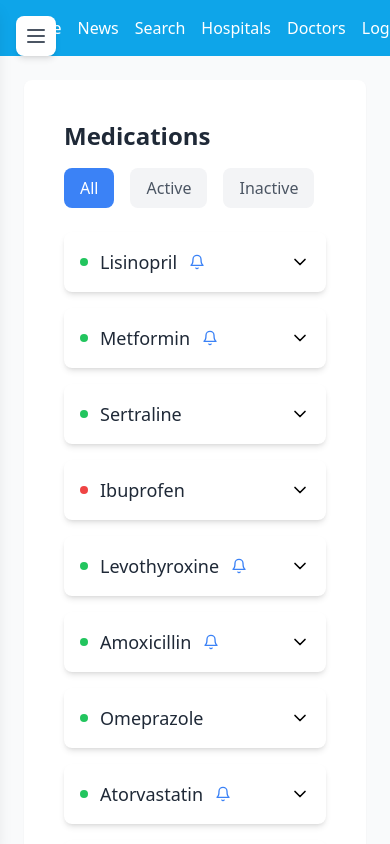
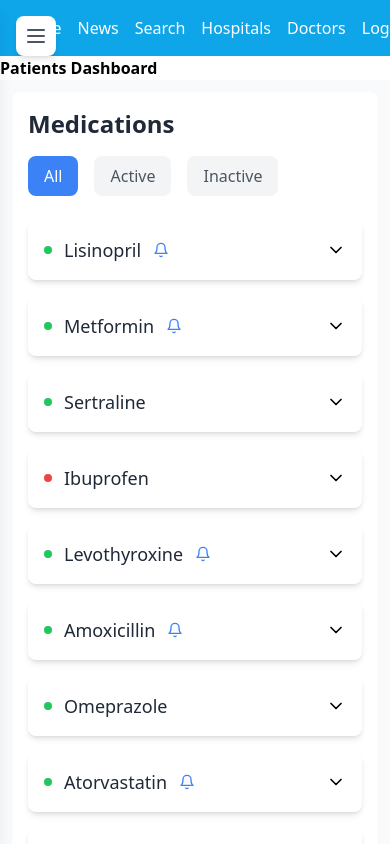
Before and after one commit to juanmilkah/tibiwa, a React (Vite) app in the folder client/: page / in a window 390 px wide. Shown: the top 844 px of the page. Built offline with nearby package versions, Linux system fonts and the light colour scheme.

Commit message:
account type banner && styling colors

```diff
--- a/client/src/components/Dashboard/User/Patient/Dashboard.tsx
+++ b/client/src/components/Dashboard/User/Patient/Dashboard.tsx
@@ -115,8 +115,8 @@ export default function UserDashboard() {
         </nav>
 
         {/* Main Content */}
-        <main className="flex-1 p-6 lg:p-8">
-          <div className="p-6 mx-auto bg-white rounded-lg max-w-7xl shadow-sm">
+        <main className="flex-1 p-3 lg:p-8">
+          <div className="mx-auto bg-white rounded-lg max-w-7xl shadow-sm">
             {renderSection()}
           </div>
         </main>
--- a/client/src/components/Dashboard/User/components/Appointments/Appointments.tsx
+++ b/client/src/components/Dashboard/User/components/Appointments/Appointments.tsx
@@ -82,7 +82,7 @@ export default function Appointments() {
       <div className="overflow-hidden bg-white border border-gray-200 rounded-lg shadow-sm">
         <div
           onClick={() => toggleDetails(appt.id)}
-          className="flex items-center justify-between p-4 cursor-pointer hover:bg-gray-50"
+          className="flex items-center justify-between p-4 cursor-pointer hover:bg-gray-100"
         >
           <div className="flex items-center space-x-4">
             <Calendar className="text-gray-500" size={20} />
@@ -113,7 +113,7 @@ export default function Appointments() {
         </div>
 
         {isExpanded && (
-          <div className="p-4 border-t border-gray-100 bg-gray-50 space-y-3">
+          <div className="p-4 bg-gray-400 border-t border-gray-100 space-y-3">
             <div className="grid gap-3">
               <div className="flex items-center text-gray-700 space-x-2">
                 <FileText size={16} className="text-gray-500" />
--- a/client/src/components/Dashboard/User/components/Medication/Medication.tsx
+++ b/client/src/components/Dashboard/User/components/Medication/Medication.tsx
@@ -58,7 +58,7 @@ export default function Medication() {
             : value === "inactive"
             ? "bg-red-500 text-white"
             : "bg-blue-500 text-white"
-          : "bg-gray-100 text-gray-600 hover:bg-gray-200"
+          : "bg-gray-100 text-gray-600 hover:bg-gray-500"
       }`}
     >
       {label}
@@ -72,7 +72,7 @@ export default function Medication() {
       <div className="mb-4 overflow-y-auto bg-white rounded-lg shadow-md">
         <div
           onClick={() => ToggleShowDetails(med.id)}
-          className="flex items-center justify-between p-4 cursor-pointer hover:bg-gray-400"
+          className="flex items-center justify-between p-4 cursor-pointer hover:bg-gray-100"
         >
           <div className="flex items-center space-x-3">
             <div
--- a/client/src/pages/Home/Home.tsx
+++ b/client/src/pages/Home/Home.tsx
@@ -7,10 +7,19 @@ export default function Home() {
   const accountType = AccountType();
 
   return accountType === "Patient" ? (
-    <PatientDashboard />
+    <>
+      <b>Patients Dashboard</b>
+      <PatientDashboard />
+    </>
   ) : accountType === "Doctor" ? (
-    <DoctorDashboard />
+    <>
+      <b>Patients Dashboard</b>
+      <DoctorDashboard />
+    </>
   ) : (
-    <GuestDashboard />
+    <>
+      <b>Patients Dashboard</b>
+      <GuestDashboard />
+    </>
   );
 }
```
